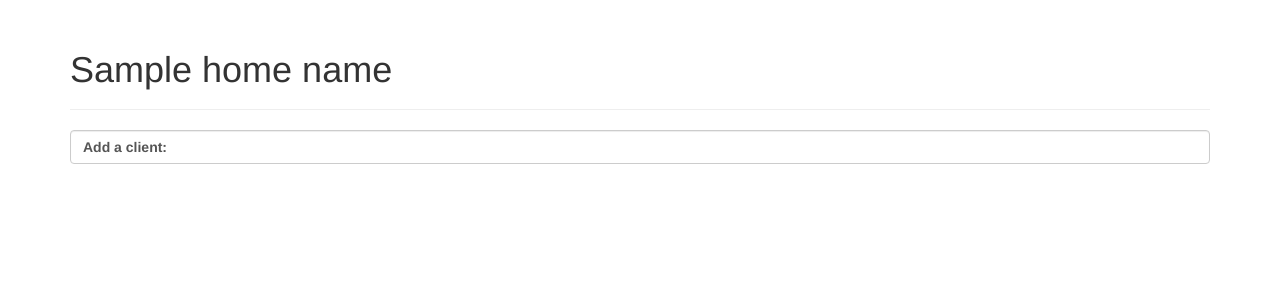
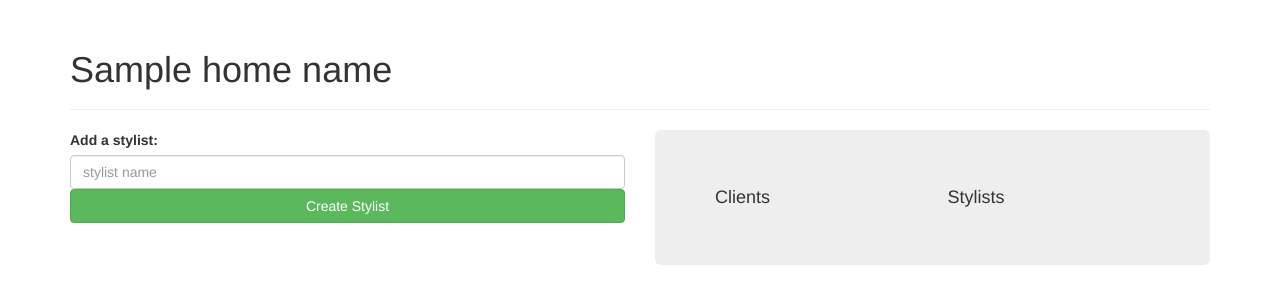
Before and after one commit to KomodoTech/hairSalon, a PHP site: template views/home.html.twig in a window 1280 px wide. Shown: the part 50-354 px from the top of the page. Run offline with PHP 8.4, Linux system fonts and the light colour scheme; the template is opened without the code that fills it: most values are stand-ins (such as "Sample title", 1, 10 or a date in 2020); some libraries are stand-ins or nearby versions.

Commit message:
add stylist dropdown menu. broken at the moment.

```diff
--- a/views/home.html.twig
+++ b/views/home.html.twig
@@ -8,8 +8,17 @@
             <div class="page-header">
                 <h1>{{ home_name }}</h1>
             </div>
+            <div class="row">
+                <div class="col-sm-6">
+                    {% include "partials/add_new_stylist.html.twig" %}
 
-            {% include "partials/add_new_client.html.twig" %}
+                    {% if all_stylists %}
+                        {% include "partials/add_new_client.html.twig" %}
+                    {% endif %}
+                </div>
+                <div class="col-sm-6">
+                    {% include "partials/db_contents.html.twig" %}
+                </div>
         </div>
     </body>
 </html>
--- a/views/partials/add_new_client.html.twig
+++ b/views/partials/add_new_client.html.twig
@@ -1,5 +1,8 @@
-<form>
-    <div id="add-client-form" class="form-control">
+<form action="/" method="post">
+    <div id="add-client-form" class="form-group">
         <label for="add-client">Add a client:</label>
+        <input id="add-client" class="form-control" name="new_client" type="text" placeholder="client name">
+        {% include "partials/stylist_dropdown.html.twig" %}
+        <button class="btn btn-success btn-block form-submit" type="submit">Create Client</button>
     </div>
 </form>
--- a/views/partials/add_new_stylist.html.twig
+++ b/views/partials/add_new_stylist.html.twig
@@ -0,0 +1,7 @@
+<form action="/" method="post">
+    <div id="add-stylist-form" class="form-group">
+        <label for="add-stylist">Add a stylist:</label>
+        <input id="add-stylist" class="form-control" name="new_stylist" type="text" placeholder="stylist name">
+        <button class="btn btn-success btn-block form-submit" type="submit">Create Stylist</button>
+    </div>
+</form>
--- /dev/null
+++ b/views/partials/db_contents.html.twig
@@ -0,0 +1,20 @@
+<div class="jumbotron">
+    <div class="row">
+        <div class="col-sm-6">
+            <h4>Clients</h4>
+            <ul>
+                {% for client in all_clients %}
+                    <li><a href="client/{{ client.getId }}">{{ client.getName }}</a></li>
+                {% endfor %}
+            </ul>
+        </div>
+        <div class="col-sm-6">
+            <h4>Stylists</h4>
+            <ul>
+                {% for stylist in all_stylists %}
+                    <li><a href="stylist/{{ stylist.getId }}">{{ stylist.getName }}</a></li>
+                {% endfor %}
+            </ul>
+        </div>
+    </div>
+</div>
--- a/web/js/scripts.js
+++ b/web/js/scripts.js
@@ -0,0 +1,10 @@
+$(document).ready(function() {
+
+    $(".stylist-dropdown-list li").click(function(){
+        //get value from list element
+        var stylistId = $(this).attr("value");
+        //put the value into the hidden input
+        $("input[name='stylist_id']").val(stylistId);
+    })
+
+});
```
Also changed, not shown: app/app.php (+42 -3 lines), views/partials/stylist_dropdown.html.twig (added, +20 -0 lines).
